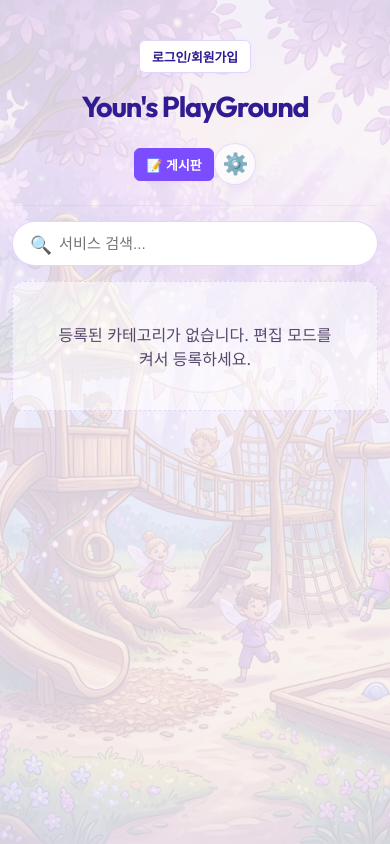
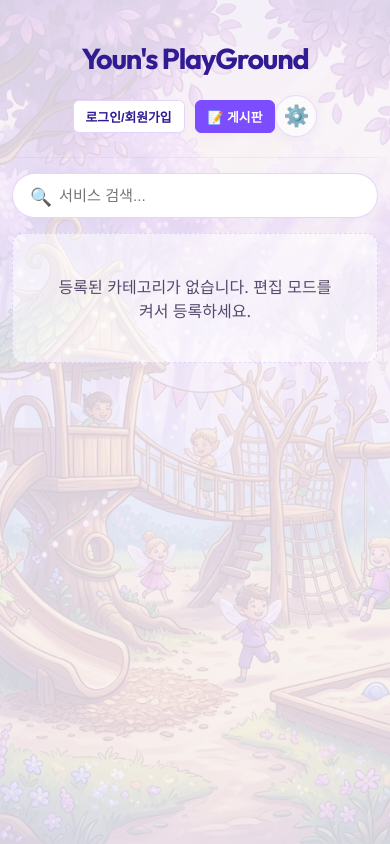
Before and after one commit to patter-ksw/Youns_PG, a website: page index.html in a window 390 px wide. Drawn offline with nearby package versions, Linux system fonts and the light colour scheme; no server answers.

Commit message:
style: Actually apply HTML structure changes for mobile layout wrapper

```diff
--- a/index.html
+++ b/index.html
@@ -14,6 +14,11 @@
     <div class="container">
         <!-- Header -->
         <header>
+            <div class="header-text">
+                <h1 id="app-title">Youn's PlayGround</h1>
+            </div>
+
+            <div class="header-buttons-wrapper">
                 <div class="auth-section" id="auth-section">
                     <button id="btn-login-modal" class="btn btn-small">로그인/회원가입</button>
                     <div id="user-info" class="user-info" style="display: none;">
@@ -22,15 +27,12 @@
                     </div>
                 </div>
 
-            <div class="header-text">
-                <h1 id="app-title">Youn's PlayGround</h1>
-            </div>
-
                 <div class="header-actions">
                     <button id="btn-board" class="btn btn-primary btn-small" style="margin-right: 15px;">📝 게시판</button>
                     <button id="btn-toggle-edit" class="btn-toggle-edit" title="편집 모드">
                         <span>⚙️</span>
                     </button>
+                </div>
             </div>
         </header>
 
```
Lines whose indentation alone changed are shown as unchanged.
